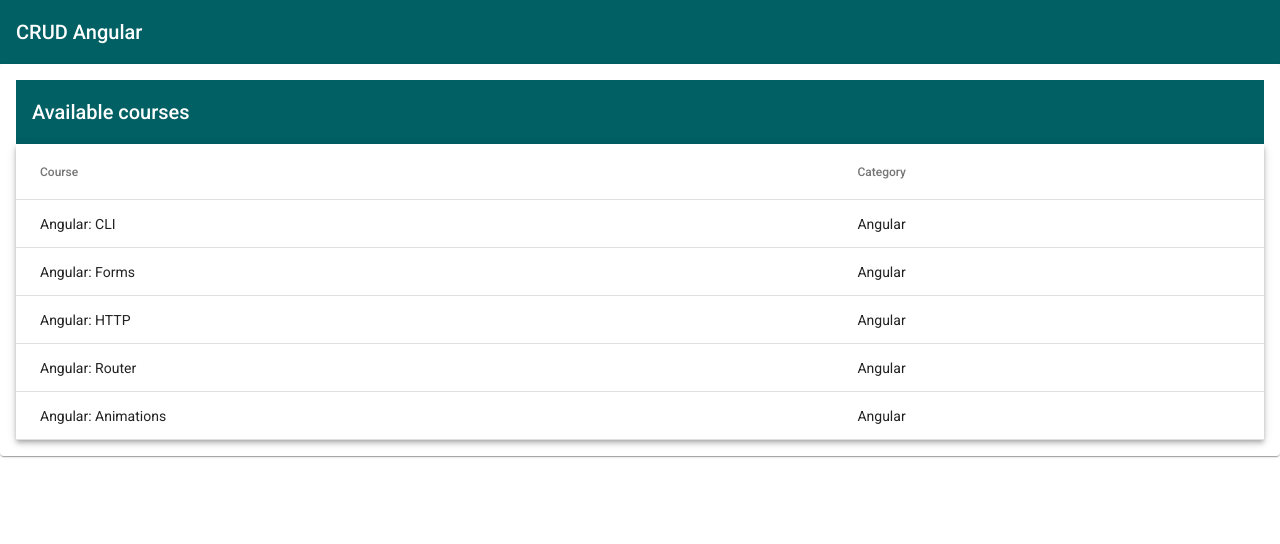
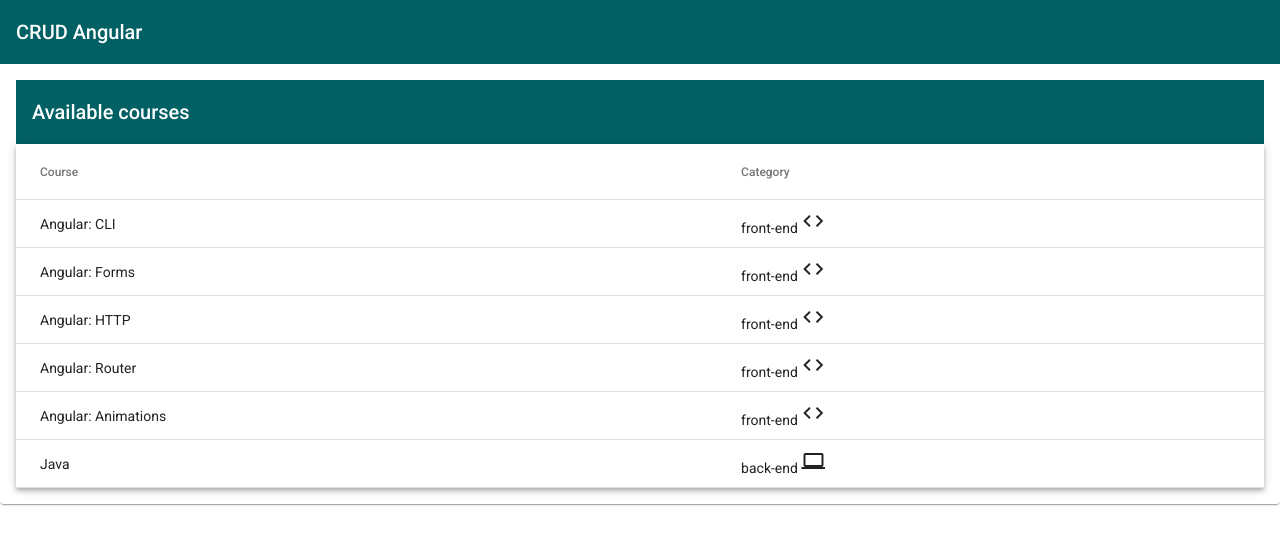
Before and after one commit to felipesntr/crud-angular, an Angular app: page /courses in a window 1280 px wide. Shown: the top 544 px of the page. Built offline with nearby package versions, Linux system fonts and the light colour scheme.

Commit message:
added category icons.

```diff
--- a/src/app/courses/courses/courses.component.html
+++ b/src/app/courses/courses/courses.component.html
@@ -9,13 +9,20 @@
       <!-- Name Column -->
       <ng-container matColumnDef="name">
         <th mat-header-cell *matHeaderCellDef> Course </th>
-        <td mat-cell *matCellDef="let element"> {{element.name}} </td>
+        <td mat-cell *matCellDef="let element">
+          {{element.name}}
+
+        </td>
+
       </ng-container>
 
       <!-- Category Column -->
       <ng-container matColumnDef="category">
         <th mat-header-cell *matHeaderCellDef> Category </th>
-        <td mat-cell *matCellDef="let element"> {{element.category}} </td>
+        <td mat-cell *matCellDef="let element">
+          {{element.category}}
+          <mat-icon aria-hidden="false" aria-label="asdas">{{ element.category | category }}</mat-icon>
+        </td>
       </ng-container>
 
       <tr mat-header-row *matHeaderRowDef="displayedColumns"></tr>
--- a/src/app/shared/app-material/app-material.module.ts
+++ b/src/app/shared/app-material/app-material.module.ts
@@ -5,6 +5,8 @@
 import { MatProgressSpinnerModule } from '@angular/material/progress-spinner';
 import { MatTableModule } from '@angular/material/table';
 import { MatToolbarModule } from '@angular/material/toolbar';
+import { MatIconModule } from '@angular/material/icon';
+
 
 @NgModule({
   exports: [
@@ -13,7 +15,8 @@
     MatTableModule,
     MatProgressSpinnerModule,
     MatDialogModule,
-    MatButtonModule
+    MatButtonModule,
+    MatIconModule
   ],
 })
 export class AppMaterialModule { }
--- /dev/null
+++ b/src/app/shared/pipes/category.pipe.ts
@@ -0,0 +1,18 @@
+import { Pipe, PipeTransform } from '@angular/core';
+
+@Pipe({
+  name: 'category'
+})
+export class CategoryPipe implements PipeTransform {
+
+  transform(value: string, ...args: unknown[]): string {
+    switch (value) {
+      case 'front-end':
+        return 'code';
+      case 'back-end':
+        return 'computer';
+    }
+    return 'code';
+  }
+
+}
--- a/src/app/shared/shared.module.ts
+++ b/src/app/shared/shared.module.ts
@@ -3,17 +3,19 @@
 
 import { AppMaterialModule } from './app-material/app-material.module';
 import { ErrorDialogComponent } from './components/error-dialog/error-dialog.component';
+import { CategoryPipe } from './pipes/category.pipe';
 
 
 
 @NgModule({
-  declarations: [ErrorDialogComponent],
+  declarations: [ErrorDialogComponent, CategoryPipe],
   imports: [
     CommonModule,
     AppMaterialModule
   ],
   exports: [
-    ErrorDialogComponent
+    ErrorDialogComponent,
+    CategoryPipe
   ]
 })
 export class SharedModule { }
--- a/src/assets/courses.json
+++ b/src/assets/courses.json
@@ -2,26 +2,31 @@
   {
     "_id": "1",
     "name": "Angular: CLI",
-    "category": "Angular"
+    "category": "front-end"
   },
   {
     "_id": "2",
     "name": "Angular: Forms",
-    "category": "Angular"
+    "category": "front-end"
   },
   {
     "_id": "3",
     "name": "Angular: HTTP",
-    "category": "Angular"
+    "category": "front-end"
   },
   {
     "_id": "4",
     "name": "Angular: Router",
-    "category": "Angular"
+    "category": "front-end"
   },
   {
     "_id": "5",
     "name": "Angular: Animations",
-    "category": "Angular"
+    "category": "front-end"
+  },
+  {
+    "_id": "6",
+    "name": "Java",
+    "category": "back-end"
   }
 ]
```
Also changed, not shown: 1 other file (tests, documents, lock files or other folders).
